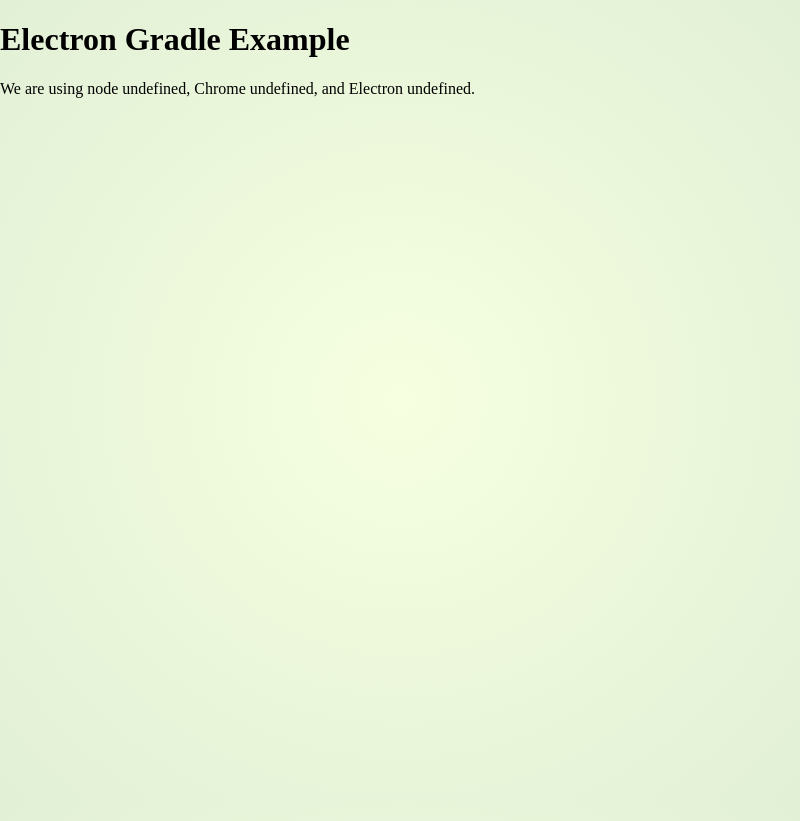
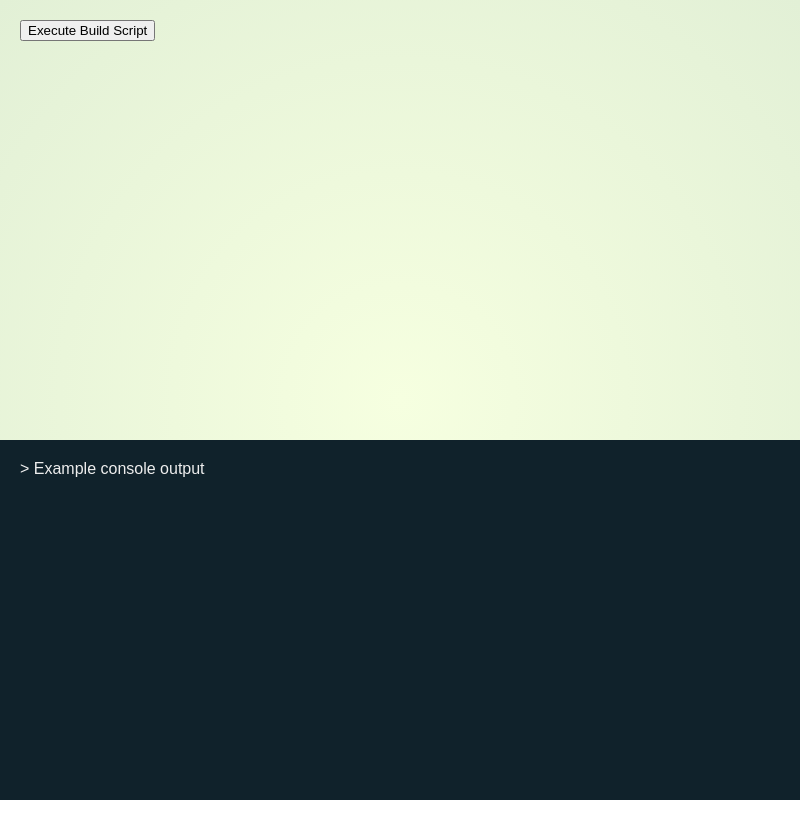
Before and after one commit to linfirmware/electron-gradle-example, an Electron app: page index.html in a window 800 px wide. After the commit the page ends 800 px from the top, so only its background shows below. Drawn offline with Linux system fonts and the light colour scheme.

Commit message:
Button, console UI and styling

```diff
--- a/index.html
+++ b/index.html
@@ -6,9 +6,11 @@
 		<link rel="stylesheet" type="text/css" href="style.css">
 	</head>
 	<body>
-		<h1>Electron Gradle Example</h1>
-		We are using node <script>document.write(process.versions.node)</script>,
-		Chrome <script>document.write(process.versions.chrome)</script>,
-		and Electron <script>document.write(process.versions.electron)</script>.
+		<div id="dashboard">
+			<button type="button">Execute Build Script</button>
+		</div>
+		<div id="console">
+			<p>> Example console output</p>
+		</div>
 	</body>
 </html>
--- a/style.css
+++ b/style.css
@@ -4,8 +4,28 @@
 	height: 100%;
 	width: 100%;
 	margin: 0;
+	font-family: 'Arial', 'sans-serif';
 }
 
 body {
 	background: radial-gradient(#F6FFE0 , #E2F0D6);
 }
+
+#dashboard {
+	padding: 20px;
+}
+
+#console {
+	position: absolute;
+	bottom: 0;
+	left: 0;
+	right: 0;
+	height: 40%;
+	background: #10222B;
+	color: #eee;
+	padding: 20px;
+}
+
+#console p {
+	margin: 0;
+}
```
